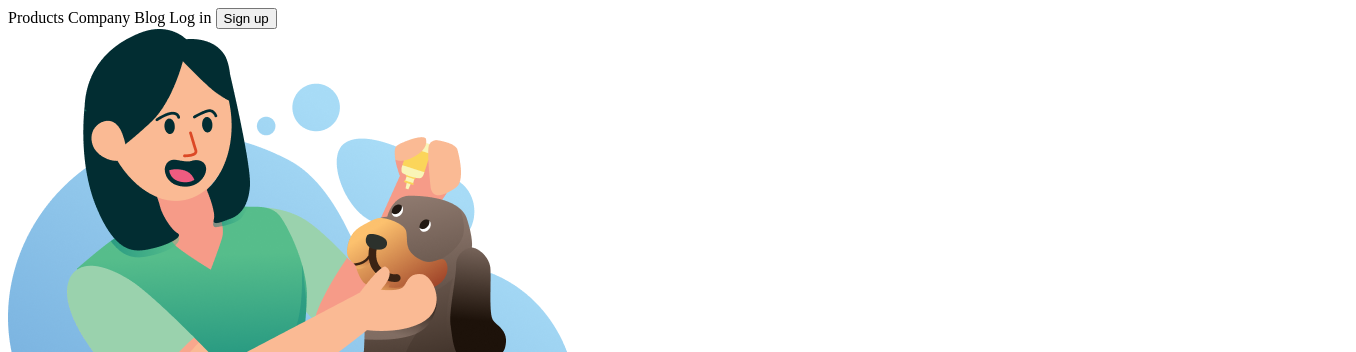
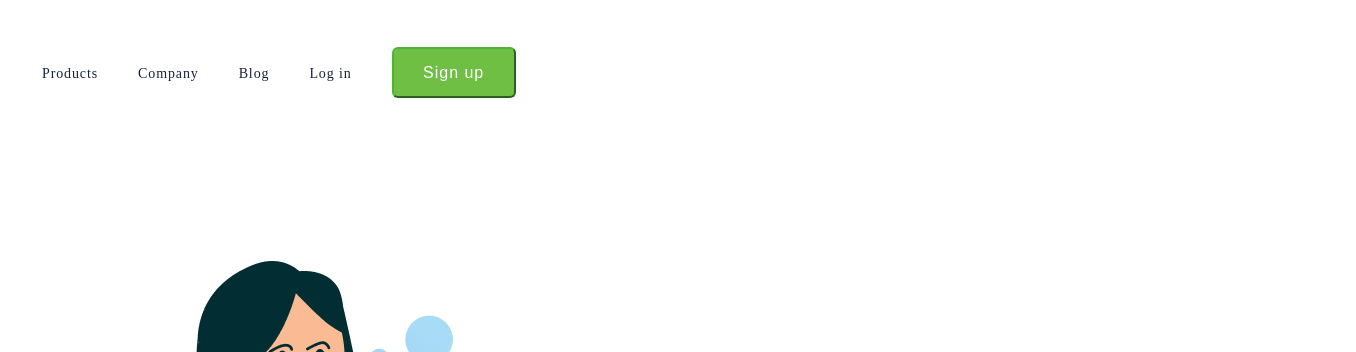
Before and after one commit to Warles-Rodrigues/Desafio-1-CSS, a plain HTML site: page index.html in a window 1280 px wide. Shown: the top 352 px of the page, 1356 px wide, since content can reach past the window. Drawn offline with Linux system fonts and the light colour scheme.

Commit message:
first commit-projeto wide coverage location

```diff
--- a/index.html
+++ b/index.html
@@ -4,7 +4,7 @@
     <meta charset="UTF-8">
     <meta http-equiv="X-UA-Compatible" content="IE=edge">
     <meta name="viewport" content="width=device-width, initial-scale=1.0">
-    <link rel="stylesheet" href="./desafiocss1.css">
+    <link rel="stylesheet" href="./styles.css">
     <title>Desafio-01</title>
 
 </head>
--- a/styles.css
+++ b/styles.css
@@ -122,5 +122,4 @@ a{
     margin-top:26px;
 
 }
-
 }
```
